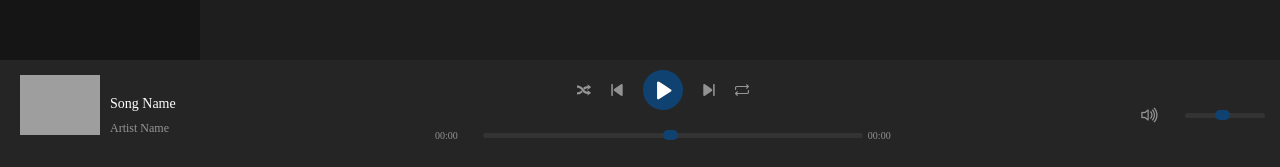
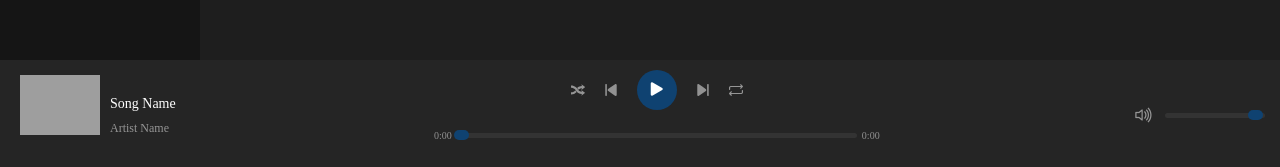
Before and after one commit to alvi-khan/Audiocity, a React (Create React App) app in the folder client/: page / in a window 1280 px wide. Shown: the part 630-797 px from the top of the page. Built offline with nearby package versions, Linux system fonts and the light colour scheme; no server answers; grey boxes are pictures that could not be loaded.

Commit message:
Connected music player with UI actions.

```diff
--- a/client/src/components/Footer.jsx
+++ b/client/src/components/Footer.jsx
@@ -5,17 +5,37 @@ import NowPlaying from "./NowPlaying";
 import VolumeControl from "./VolumeControl";
 
 class Footer extends React.Component {
+  state = {
+    volume: 100,
+    muted: false,
+  };
+
+  toggleMute = () => {
+    const muted = this.state.muted;
+    this.setState({ muted: !muted });
+  };
+
   render() {
     return (
       <div class="footer">
         <div class="nowPlayingContainer">
-          <NowPlaying />
+          <NowPlaying songID={this.props.songID} />
         </div>
         <div class="player">
-          <Player songID={this.props.songID} />
+          <Player
+            songID={this.props.songID}
+            volume={this.state.volume}
+            muted={this.state.muted}
+          />
         </div>
         <div class="volumeContainer">
-          <VolumeControl />
+          <VolumeControl
+            onVolumeChange={(volume) => this.setState({ volume: volume })}
+            volume={this.state.volume}
+            onMuteToggle={() => {
+              this.toggleMute();
+            }}
+          />
         </div>
       </div>
     );
--- a/client/src/components/NowPlaying.jsx
+++ b/client/src/components/NowPlaying.jsx
@@ -1,7 +1,28 @@
 import React, { Component } from "react";
+import Axios from "axios";
 import "../stylesheets/NowPlaying.css";
 
 class NowPlaying extends React.Component {
+  state = {
+    songName: "Song Name",
+    artistName: "Artist Name",
+  };
+
+  retrieveData(songID) {
+    Axios.get("http://localhost:3001/api/metadata", {
+      params: { songID: songID },
+    }).then((response) => {
+      this.setState({
+        songName: response.data[0].title,
+        artistName: response.data[0].artist,
+      });
+    });
+  }
+
+  componentWillReceiveProps(nextProps) {
+    if (nextProps.songID != 0) this.retrieveData(nextProps.songID);
+  }
+
   render() {
     return (
       <div class="nowPlaying">
@@ -9,8 +30,8 @@ class NowPlaying extends React.Component {
           <img src="https://www.glyric.com/modules/custom/glyrics_custom/images/player_default_cover.png" />
         </div>
         <div class="details">
-          <text class="songName">Song Name</text>
-          <text class="artistName">Artist Name</text>
+          <text class="songName">{this.state.songName}</text>
+          <text class="artistName">{this.state.artistName}</text>
         </div>
       </div>
     );
--- a/client/src/components/Player.jsx
+++ b/client/src/components/Player.jsx
@@ -5,20 +5,93 @@ import "bootstrap-icons/font/bootstrap-icons.css";
 
 class Player extends React.Component {
   state = {
+    playing: false,
     currentSong: 0,
+    currentPosition: 0,
+    audioSliderUpdateInterval: 1000,
+    interval: null,
   };
   audio = new Audio();
 
+  startAudioSlider() {
+    clearInterval(this.state.interval);
+    this.state.interval = setInterval(() => {
+      this.setState({ currentPosition: this.state.currentPosition + 1 });
+    }, this.state.audioSliderUpdateInterval);
+  }
+
+  stopAudioSlider() {
+    clearInterval(this.state.interval);
+  }
+
   play(songID) {
     if (songID === 0) return;
-    const src = "http://localhost:3001/api/song?songID=" + songID;
-    this.audio.src = src;
+
+    this.audio.src = "http://localhost:3001/api/song?songID=" + songID;
+    this.audio.volume = this.props.volume / 100;
+    this.audio.muted = this.props.muted;
+    this.setState({
+      playing: true,
+      length: this.audio.duration,
+      currentPosition: 0,
+    });
+    this.audio.addEventListener("playing", () => {
+      this.startAudioSlider();
+    });
+    this.audio.addEventListener("ended", () => {
+      this.stopAudioSlider();
+    });
     this.audio.play();
   }
 
+  pause() {
+    this.audio.pause();
+    this.stopAudioSlider();
+    this.setState({ playing: false });
+  }
+
+  resume() {
+    this.audio.play();
+    this.startAudioSlider();
+    this.setState({ playing: true });
+  }
+
   componentWillReceiveProps(nextProps) {
-    this.setState({ currentSong: nextProps.songID });
-    this.play(nextProps.songID);
+    if (nextProps.songID != this.state.currentSong) {
+      this.setState({ currentSong: nextProps.songID });
+      this.play(nextProps.songID);
+    }
+    this.audio.volume = nextProps.volume / 100;
+    this.audio.muted = nextProps.muted;
+  }
+
+  togglePlay = () => {
+    if (this.state.currentSong === 0) return;
+    if (this.state.playing) this.pause();
+    else this.resume();
+  };
+
+  handleSliderChange = (position) => {
+    const wasPlaying = this.state.playing;
+    if (wasPlaying) this.pause();
+    this.setState({ currentPosition: Number(position) });
+    this.audio.currentTime = Number(position);
+    if (wasPlaying) this.resume();
+  };
+
+  secondsToTime(seconds) {
+    if (isNaN(seconds)) seconds = 0;
+    seconds = Math.floor(seconds);
+    const minutes = Math.floor(seconds / 60);
+    seconds = String(seconds - minutes * 60).padStart(2, "0");
+    return `${minutes}:${seconds}`;
+  }
+
+  getPlayIcon() {
+    var className = "icon bi bi-";
+    className += this.state.playing ? "pause" : "play";
+    className += "-fill";
+    return className;
   }
 
   render() {
@@ -27,14 +100,26 @@ class Player extends React.Component {
         <div class="buttons">
           <button class="shuffleButton"></button>
           <button class="prevButton"></button>
-          <button class="playButton"></button>
+          <button onClick={this.togglePlay} class="playButton">
+            <i class={this.getPlayIcon()}></i>
+          </button>
           <button class="nextButton"></button>
           <button class="repeatButton"></button>
         </div>
         <div class="playingSlider">
-          <text class="playerText">00:00</text>
-          <input type="range" class="slider" />
-          <text class="playerText">00:00</text>
+          <text class="playerText">
+            {this.secondsToTime(this.state.currentPosition)}
+          </text>
+          <input
+            type="range"
+            value={this.state.currentPosition}
+            onChange={(e) => this.handleSliderChange(e.target.value)}
+            max={this.audio.duration}
+            class="slider"
+          />
+          <text class="playerText">
+            {this.secondsToTime(this.audio.duration)}
+          </text>
         </div>
       </div>
     );
--- a/client/src/components/VolumeControl.jsx
+++ b/client/src/components/VolumeControl.jsx
@@ -3,11 +3,46 @@ import "../stylesheets/VolumeControl.css";
 import "bootstrap-icons/font/bootstrap-icons.css";
 
 class VolumeControl extends React.Component {
+  state = {
+    muted: false,
+    volume: 100,
+  };
+
+  toggleMute = () => {
+    const muted = this.state.muted;
+    if (muted) this.setState({ volume: this.props.volume });
+    else this.setState({ volume: 0 });
+    this.setState({ muted: !muted });
+    this.props.onMuteToggle();
+  };
+
+  setVolume(volume) {
+    this.setState({ volume: volume });
+    this.props.onVolumeChange(volume);
+    if (this.state.muted) {
+      this.setState({ muted: false });
+      this.props.onMuteToggle();
+    }
+  }
+
+  getMuteIcon() {
+    var className = "icon bi bi-volume-";
+    className += this.state.muted ? "mute" : "up";
+    return className;
+  }
+
   render() {
     return (
       <div class="volumeSlider">
-        <i class="icon bi bi-volume-up"></i>
-        <input type="range" class="slider" />
+        <button onClick={() => this.toggleMute()} class="muteButton">
+          <i class={this.getMuteIcon()}></i>
+        </button>
+        <input
+          type="range"
+          value={this.state.volume}
+          onChange={(e) => this.setVolume(e.target.value)}
+          class="slider"
+        />
       </div>
     );
   }
--- a/client/src/stylesheets/Player.css
+++ b/client/src/stylesheets/Player.css
@@ -18,12 +18,17 @@ button {
   vertical-align: middle;
 }
 
+.buttons .icon {
+  background: none;
+  color: #ffffff;
+  font-size: 24px;
+}
+
 .playButton {
   width: 40px;
   height: 40px;
-  background-image: url("./icons/player/play.svg");
-  background-repeat: no-repeat;
-  background-size: cover;
+  background-color: #0f4271;
+  border-radius: 20px;
 }
 
 .playButton:hover {
@@ -87,13 +92,12 @@ button {
 }
 
 .playingSlider input[type="range"] {
-  /*removes default webkit styles*/
   -webkit-appearance: none;
-  /*required for proper track sizing in FF*/
   width: 400px;
   background: none;
   margin: 5px;
   vertical-align: middle;
+  padding: 0;
 }
 .playingSlider input[type="range"]::-webkit-slider-runnable-track {
   width: 400px;
@@ -113,6 +117,8 @@ button {
 
 .playingSlider input[type="range"]::-moz-range-progress {
   background: #0f4271;
+  height: 5px;
+  border-radius: 3px;
 }
 
 .playingSlider input[type="range"]::-webkit-slider-thumb {
--- a/client/src/stylesheets/VolumeControl.css
+++ b/client/src/stylesheets/VolumeControl.css
@@ -1,3 +1,7 @@
+.muteButton {
+  margin: 0px;
+}
+
 .volumeSlider {
   margin: auto;
   display: block;
@@ -12,12 +16,17 @@
   color: #959595;
 }
 
+.volumeSlider .icon:hover {
+  color: #ffffff;
+}
+
 .volumeSlider input[type="range"] {
   -webkit-appearance: none;
   width: 100px;
   background: none;
   margin: 5px;
   vertical-align: middle;
+  padding: 0;
 }
 .volumeSlider input[type="range"]::-webkit-slider-runnable-track {
   width: 100px;
@@ -37,6 +46,8 @@
 
 .volumeSlider input[type="range"]::-moz-range-progress {
   background: #0f4271;
+  height: 5px;
+  border-radius: 3px;
 }
 
 .volumeSlider input[type="range"]::-webkit-slider-thumb {
```
Also changed, not shown: 1 other file (tests, documents, lock files or other folders).
